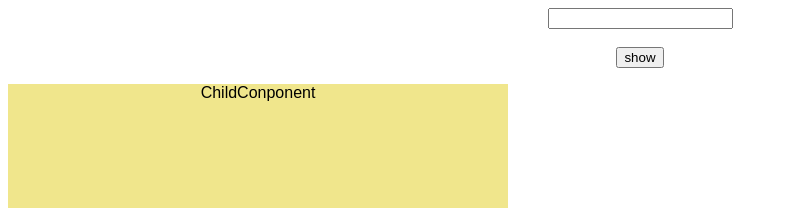
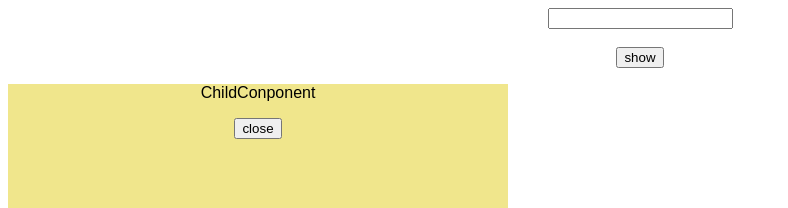
Before and after one commit to uda-gawa04/React_practice, a React (Create React App) app: page / in a window 1280 px wide. Both pictures are taken after a click on the button "show". Shown: the top 208 px of the page, without its empty margins (0-788 px from the left). Built offline with nearby package versions, Linux system fonts and the light colour scheme.

Commit message:
レンダリングの最適化２

```diff
--- a/src/App.js
+++ b/src/App.js
@@ -1,4 +1,4 @@
-import { useState } from "react";
+import { useState, useCallback } from "react";
 import { ChildArea } from "./ChildArea";
 import "./styles.css";
 
@@ -14,6 +14,8 @@
   // !open:反対の意味にする　ということ
   const onClickOpen = () => setOpen(!open);
 
+  const onClickClose = useCallback(() => setOpen(false), [setOpen]);
+
   return (
     <div className="App">
       <input value={text} onChange={onChangeText} />
@@ -21,8 +23,10 @@
       <br />
       <button onClick={onClickOpen}>show</button>
       {/* コンポーネントを呼び出す
-      上で作った変数openを、openという名前のpropsに入れて渡す*/}
-      <ChildArea open={open} />
+      上で作った変数openを、openという名前のpropsに入れて渡す
+      青文字になっているのがpropsの名前、白いのがそれに入れる中身
+      propsは複数個渡すことができる*/}
+      <ChildArea open={open} close={onClickClose} />
     </div>
   );
 }
--- a/src/ChildArea.jsx
+++ b/src/ChildArea.jsx
@@ -8,7 +8,7 @@
 
 export const ChildArea = memo((props) => {
   // 分割代入
-  const { open } = props;
+  const { open, close } = props;
 
   // 模擬的にレンダリングの不可を高める
   // 2000件のデータが入った配列を作る
@@ -23,6 +23,7 @@
       {open ? (
         <div style={style}>
           <p>ChildConponent</p>
+          <button onClick={close}>close</button>
         </div>
       ) : null}
     </>
```
